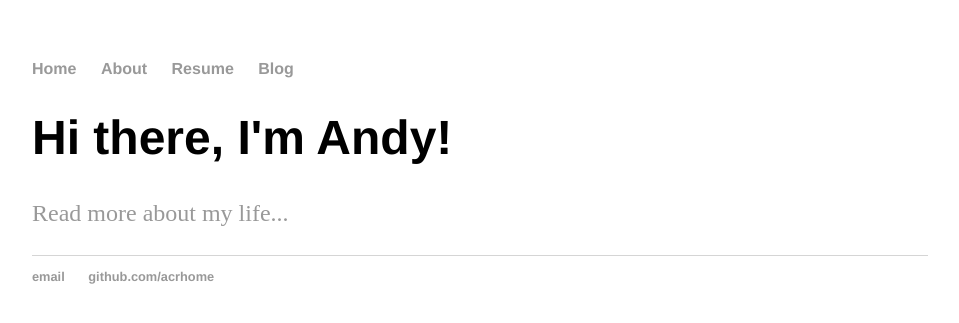
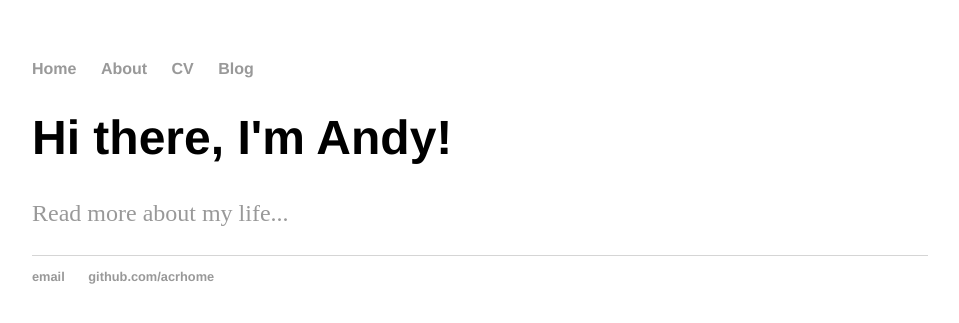
Before and after one commit to ACRHOME/acrhome.github.io, a Jekyll site: the page built from index.html, in a window 1280 px wide. Shown: the top 323 px of the page, without its empty margins (160-1119 px from the left). Built offline with Jekyll 4.4.1, drawn with Linux system fonts in a browser that asks for light colours.

Commit message:
Update default.html

```diff
--- a/_layouts/default.html
+++ b/_layouts/default.html
@@ -10,7 +10,7 @@
 	    		<ul>
 	        		<li><a href="/">Home</a></li>
 		        	<li><a href="/about">About</a></li>
-	        		<li><a href="/Resume">Resume</a></li>
+	        		<li><a href="/Resume">CV</a></li>
 	        		<li><a href="/blog">Blog</a></li>
 	    		</ul>
 			</nav>
```
